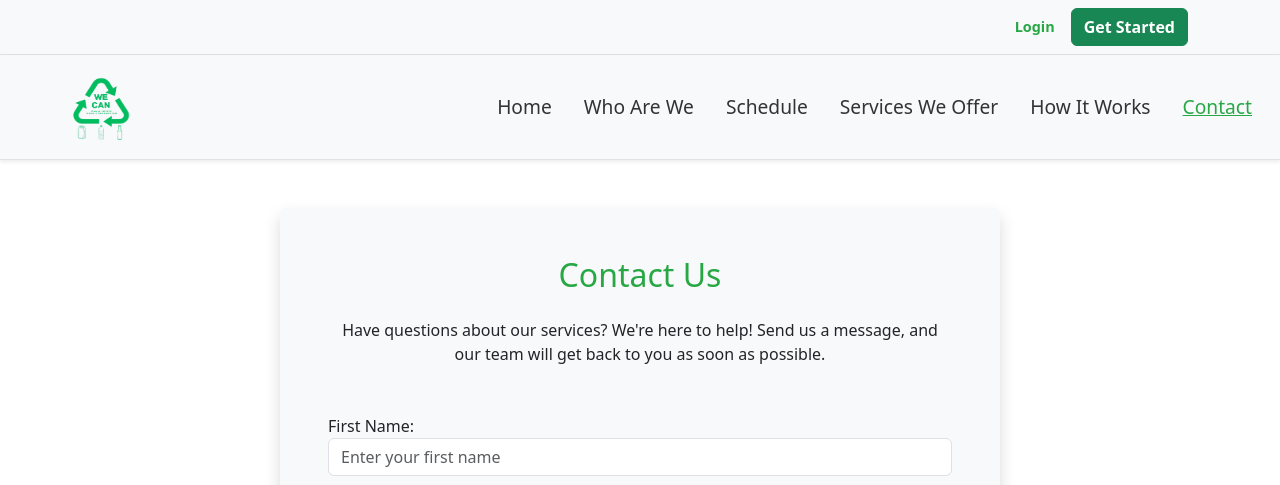
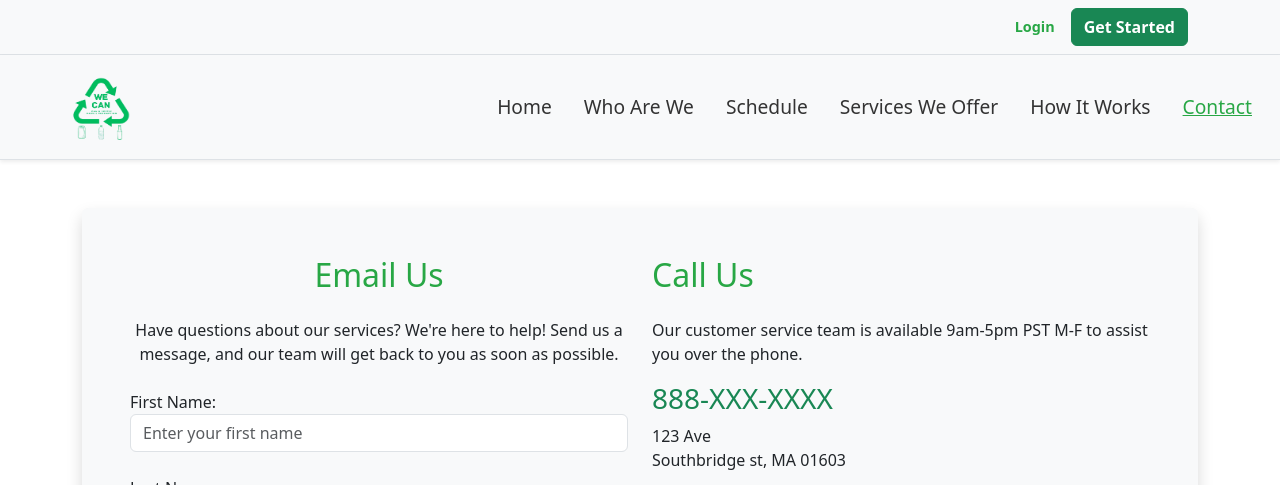
Before and after one commit to Gitesh307/WeCan, a Django app: page /contact/ in a window 1280 px wide. Shown: the top 485 px of the page. Run offline with Django 5.2, Linux system fonts and the light colour scheme; some libraries are stand-ins or nearby versions.

Commit message:
Added contact and map info

```diff
--- a/homepage/templates/contact.html
+++ b/homepage/templates/contact.html
@@ -5,12 +5,12 @@
 {% endblock %}
 
 {% block content %}
-<div class="container my-5">
-    <div class="row justify-content-center">
-        <div class="col-lg-8 col-md-10">
-            <div class="contact-form-container shadow p-5 rounded bg-light">
-                <h2 class="text-center mb-4" style="color:#28a745;">Contact Us</h2>
-                <p class="text-center mb-5">Have questions about our services? We're here to help! Send us a message, and our team will get back to you as soon as possible.</p>
+<div class="container my-5 shadow p-5 rounded bg-light">
+    <div class="row">
+        <!-- Email Form -->
+        <div class="col-lg-6">
+            <h2 class="text-center mb-4" style="color:#28a745;">Email Us</h2>
+            <p class="text-center mb-4">Have questions about our services? We're here to help! Send us a message, and our team will get back to you as soon as possible.</p>
             <form method="post" action="{% url 'contact' %}">
                 {% csrf_token %}
                 <div class="form-group mb-4">
@@ -39,63 +39,49 @@
                 </div>
             </form>
         </div>
+        <!-- Call Us Section -->
+        <div class="col-lg-6">
+            <h2 class="mb-4" style="color:#28a745;">Call Us</h2>
+            <p>Our customer service team is available 9am-5pm PST M-F to assist you over the phone.</p>
+            <h3 class="text-success">888-XXX-XXXX</h3>
+            <p>123 Ave<br>Southbridge st, MA 01603</p>
+            <div class="map-container">
+                <iframe src="https://www.google.com/maps/embed?pb=!1m18!1m12!1m3!1d2120.040701413918!2d-71.83066272543783!3d42.21497764425759!2m3!1f0!2f0!3f0!3m2!1i1024!2i768!4f13.1!3m3!1m2!1s0x89e4046130c5c6fb%3A0x266c0764aa79e391!2sSouthbridge%20St%2C%20Massachusetts!5e1!3m2!1sen!2sus!4v1731648075074!5m2!1sen!2sus"
+                    width="100%" height="250" style="border:0;" allowfullscreen="" loading="lazy"></iframe>
+            </div>
         </div>
     </div>
 </div>
 {% endblock %}
-
 {% block extra_css %}
 <style>
-    .contact-form-container {
-        max-width: 100%;
-        background-color: #f9f9f9;
-        padding: 40px;
+    .container {
+        max-width: 1200px;
+        background: #fff;
     }
-    .contact-form-container h2 {
+
+    h2 {
         font-size: 1.75rem;
         font-weight: 600;
-        margin-bottom: 20px;
-    }
-    .contact-form-container p {
-        font-size: 1rem;
-        margin-bottom: 30px;
-    }
-    .form-control {
-        font-size: 1rem;
-        padding: 0.75rem;
-    }
-    .btn-green {
-        background-color: #28a745 !important;
-        border-color: #28a745 !important;
-        color: white !important;
-        padding: 0.75rem;
-        font-size: 1.1rem;
-        text-align: center;
-        display: block;
     }
 
-    .btn-green:hover {
-        background-color: #218838 !important;
-        border-color: #1e7e34 !important;
-        color: white !important;
+    p {
+        font-size: 1rem;
+        line-height: 1.5;
+    }
+
+    .map-container iframe {
+        border-radius: 8px;
     }
 
     @media (max-width: 768px) {
-        .contact-form-container {
-            padding: 20px;
+        .row {
+            flex-direction: column;
         }
-        .contact-form-container h2 {
-            font-size: 1.5rem;
-        }
-        .contact-form-container p {
-            font-size: 0.9rem;
+
+        .col-lg-6 {
+            margin-bottom: 20px;
         }
     }
 </style>
 {% endblock %}
-
-{% block extra_js %}
-<script src="https://code.jquery.com/jquery-3.5.1.slim.min.js"></script>
-<script src="https://cdn.jsdelivr.net/npm/@popperjs/core@2.5.2/dist/umd/popper.min.js"></script>
-<script src="https://stackpath.bootstrapcdn.com/bootstrap/4.5.2/js/bootstrap.min.js"></script>
-{% endblock %}
```
Lines whose indentation alone changed are shown as unchanged.
